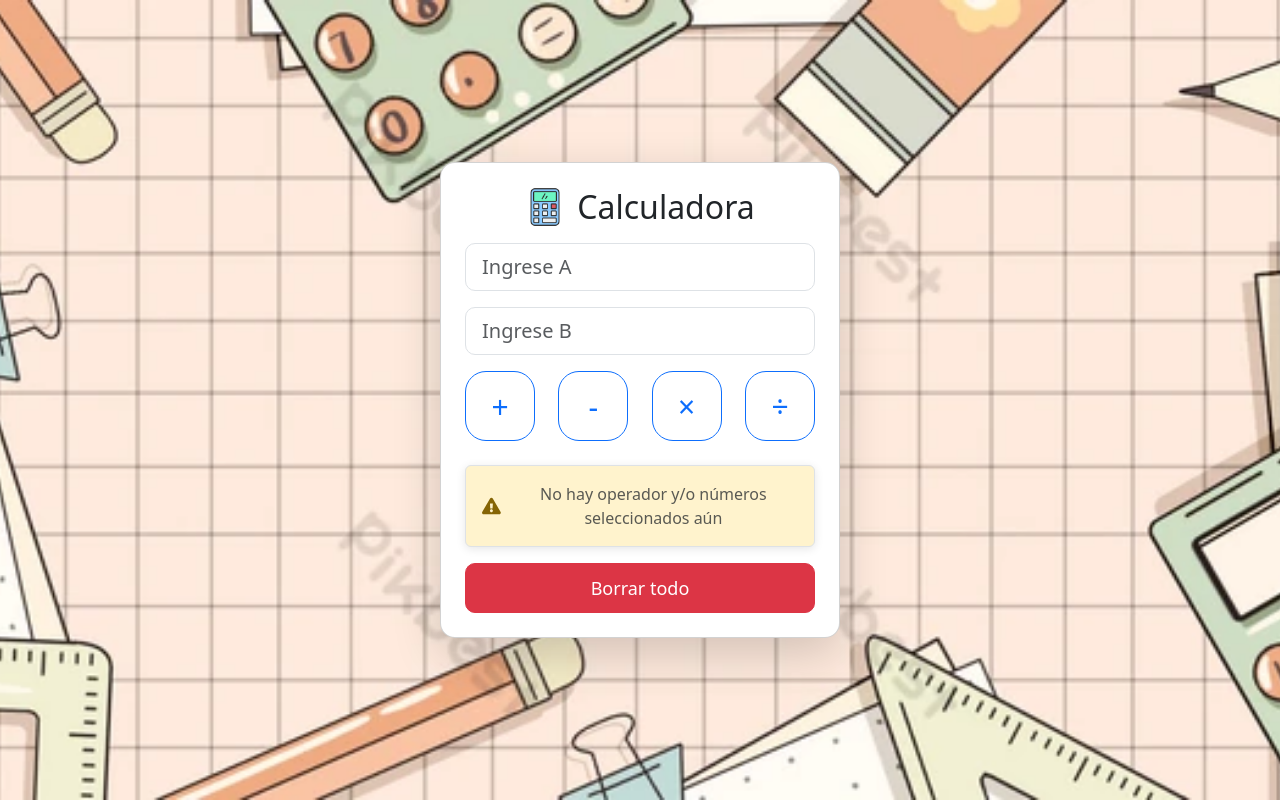
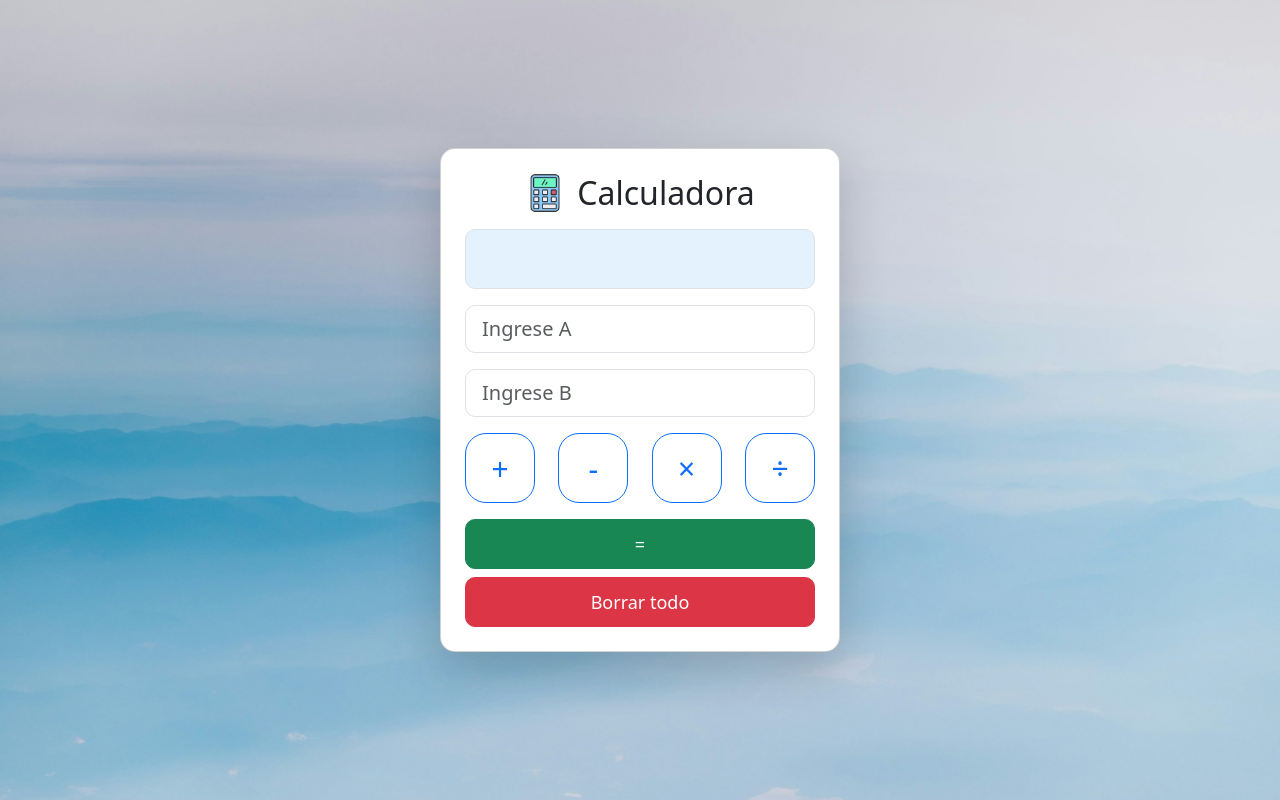
Before and after one commit to UxueS/Ejercicio_react, a React (Vite) app: page / in a window 1280 px wide. Built offline with nearby package versions, Linux system fonts and the light colour scheme.

Commit message:
Pantalla y botón de =

```diff
--- a/src/App.jsx
+++ b/src/App.jsx
@@ -8,13 +8,13 @@ const App = () => {
   const [operacion, setOperacion] = useState(null);
   const [resultado, setResultado] = useState(null);
 
-  const hacerOperacion = (op) => {
+  const hacerOperacion = (oper) => {
     if (a === "" || b === "") return;
     const numA = parseFloat(a);
     const numB = parseFloat(b);
 
     let res;
-    switch (op) {
+    switch (oper) {
       case "+":
         res = numA + numB;
         break;
@@ -25,13 +25,13 @@ const App = () => {
         res = numA * numB;
         break;
       case "÷":
-        res = numB !== 0 ? numA / numB : "Error: No se puede dividir por 0";
+        res = numB !== 0 ? numA / numB : "Error";
         break;
       default:
         res = null;
     }
 
-    setOperacion(op);
+    setOperacion(oper);
     setResultado(res);
   };
 
@@ -46,7 +46,7 @@ const App = () => {
     <div
       className="d-flex justify-content-center align-items-center vh-100"
       style={{
-        backgroundImage: "url(/icons/fondo.png)", // Usa la imagen directamente desde la misma ubicación que calculadora.png
+        backgroundImage: "url(/icons/fondo.png)",
         backgroundSize: "cover",
         backgroundPosition: "center",
         backgroundRepeat: "no-repeat",
--- a/src/Operador/Operador.jsx
+++ b/src/Operador/Operador.jsx
@@ -1,5 +1,4 @@
 import PropTypes from "prop-types";
-import { FaExclamationTriangle } from "react-icons/fa"; // Importamos el ícono de alerta
 
 const Operador = ({
     a,
@@ -7,13 +6,31 @@ const Operador = ({
     setA,
     setB,
     operacion,
-
+    setOperacion,
     resultado,
+    setResultado,
     hacerOperacion,
     Limpiar,
 }) => {
     return (
         <div>
+            {/* Pantalla de la calculadora */}
+            <div
+                className="form-control form-control-lg mb-3 text-end fw-bold"
+                style={{
+                    height: "60px",
+                    fontSize: "24px",
+                    borderRadius: "10px",
+                    background: "#e3f2fd",
+                    display: "flex",
+                    alignItems: "center",
+                    justifyContent: "end",
+                    padding: "10px",
+                }}
+            >
+                {a} {operacion} {b} {resultado !== "" && resultado !== null && `= ${resultado}`}
+            </div>
+
             <input
                 type="number"
                 className="form-control form-control-lg mb-3"
@@ -36,7 +53,10 @@ const Operador = ({
                     <button
                         key={op}
                         className={`btn btn-lg ${operacion === op ? "btn-primary text-white shadow" : "btn-outline-primary"}`}
-                        onClick={() => hacerOperacion(op)}
+                        onClick={() => {
+                            setOperacion(op);
+                            setResultado(null);
+                        }}
                         style={{
                             width: "70px",
                             height: "70px",
@@ -47,18 +67,28 @@ const Operador = ({
                     >
                         {op}
                     </button>
+
                 ))}
             </div>
 
-            {/* Casilla para mostrar el resultado */}
-            <Resultado operacion={operacion} resultado={resultado} />
+            {/* Botón igual para calcular */}
+            <button
+                className="btn btn-success btn-lg w-100 mb-2"
+                onClick={() => hacerOperacion(operacion)}
+                style={{
+                    height: "50px",
+                    borderRadius: "10px",
+                    fontSize: "18px",
+                }}
+            >
+                =
+            </button>
 
             {/* Botón Borrar */}
             <button
-                className="btn btn-danger btn-lg mt-3"
+                className="btn btn-danger btn-lg w-100"
                 onClick={Limpiar}
                 style={{
-                    width: "100%",
                     height: "50px",
                     borderRadius: "10px",
                     fontSize: "18px",
@@ -70,42 +100,6 @@ const Operador = ({
     );
 };
 
-const Resultado = ({ operacion, resultado }) => (
-    <div className="mt-4">
-        {operacion ? (
-            <h4
-                className="text-dark fw-bold"
-                style={{
-                    animation: "fadeIn 0.5s",
-                    background: "#e3f2fd",
-                    padding: "10px",
-                    borderRadius: "10px",
-                }}
-            >
-                Resultado ({operacion}): <span className="text-dark">{resultado}</span>
-            </h4>
-        ) : (
-            <div
-                className="d-flex justify-content-center align-items-center text-muted border rounded p-3"
-                style={{
-                    backgroundColor: "#FFF3CD",
-                    borderColor: "#FFEEBA",
-                    boxShadow: "0 2px 10px rgba(0,0,0,0.1)",
-                }}
-            >
-                <FaExclamationTriangle
-                    style={{
-                        color: "#856404",
-                        fontSize: "24px",
-                        marginRight: "8px",
-                    }}
-                />
-                <p className="mb-0 fs-6">No hay operador y/o números seleccionados aún</p>
-            </div>
-        )}
-    </div>
-);
-
 Operador.propTypes = {
     a: PropTypes.string.isRequired,
     b: PropTypes.string.isRequired,
@@ -114,13 +108,9 @@ Operador.propTypes = {
     operacion: PropTypes.string,
     setOperacion: PropTypes.func.isRequired,
     resultado: PropTypes.oneOfType([PropTypes.number, PropTypes.string]),
+    setResultado: PropTypes.func.isRequired,
     hacerOperacion: PropTypes.func.isRequired,
     Limpiar: PropTypes.func.isRequired,
 };
 
-Resultado.propTypes = {
-    operacion: PropTypes.string,
-    resultado: PropTypes.oneOfType([PropTypes.number, PropTypes.string]),
-};
-
 export default Operador;
```
Also changed, not shown: public/icons/fondo.png.
